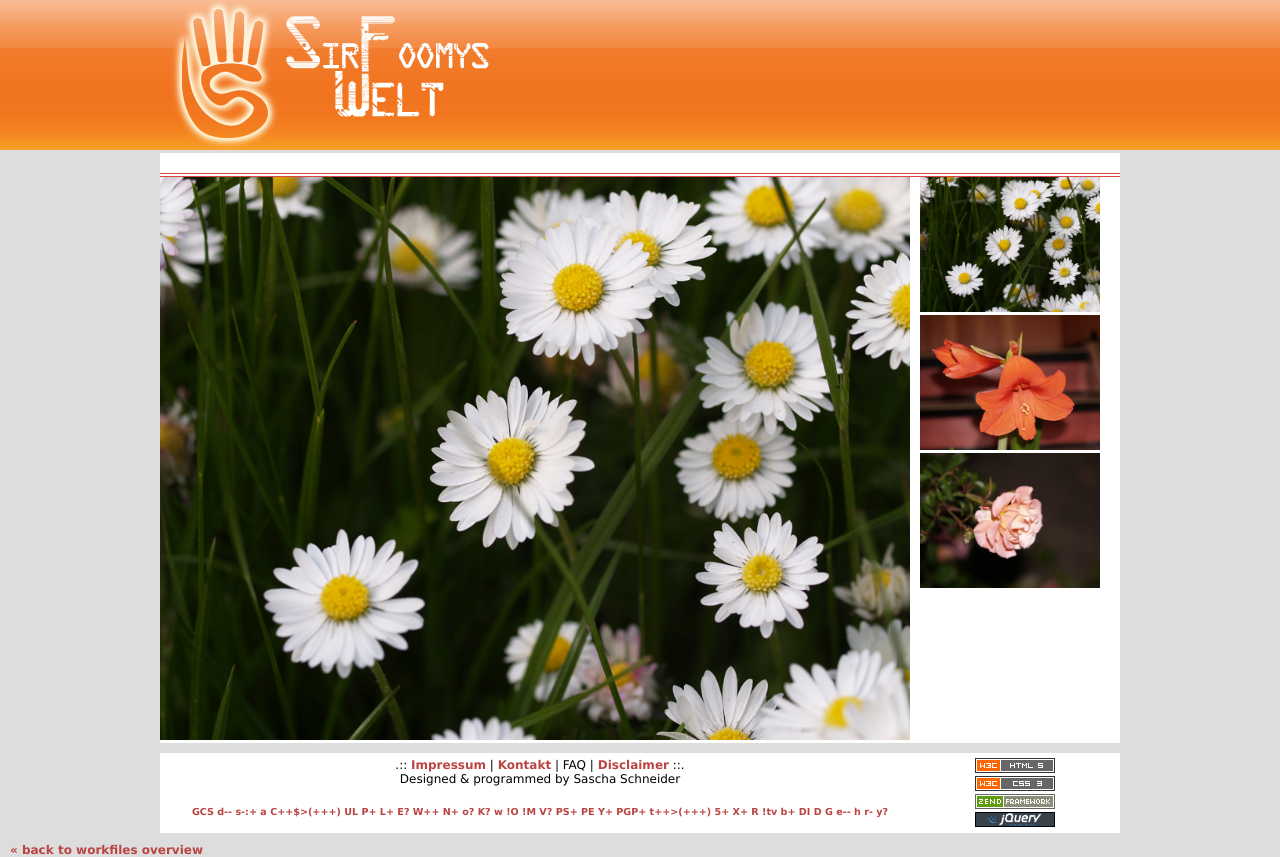
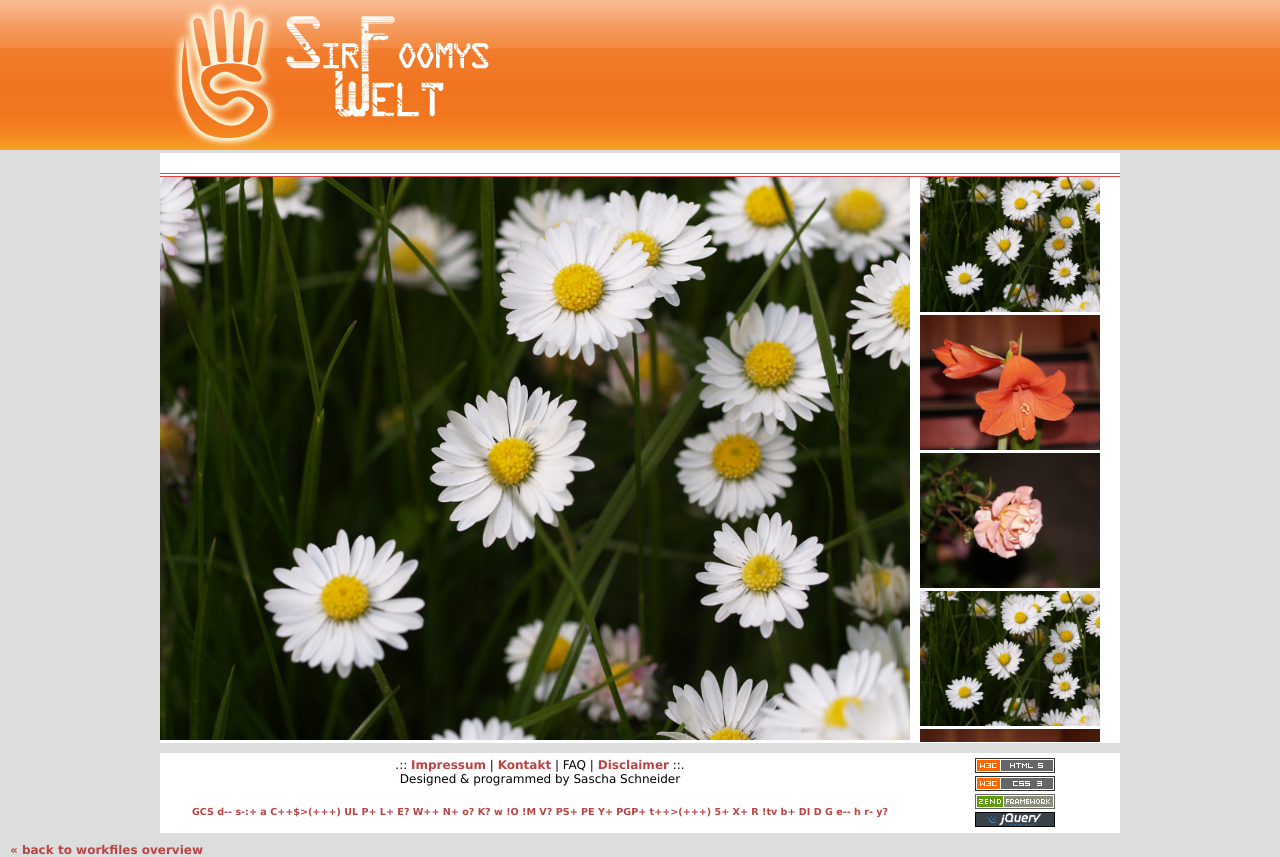
Before and after one commit to Foomy/sirfoomy, a PHP site: page /workfiles/gallery-photos.phtml in a window 1280 px wide. Run offline with PHP 8.4, Linux system fonts and the light colour scheme.

Commit message:
Gallery album implemented

```diff
--- a/public/js/Gallery.js
+++ b/public/js/Gallery.js
@@ -4,6 +4,7 @@
 
 	init: function () {
 		this.bindAlbumCover();
+		this.bindThumbnails();
 	},
 
 	bindAlbumCover: function () {
@@ -20,5 +21,19 @@
 			$('.is_rotLeft'+galId).css('left', '0px');
 			$('.is_rotRight'+galId).css('left', '0px');
 		});
+	},
+
+	bindThumbnails: function () {
+		var fadingSpeed = 700;
+
+		$('.is_tNail').unbind('click').bind('click.showImage', function () {
+			var imageId = $(this).data('id');
+			var imgSrc = $('.is_tnMeta'+imageId).data('imgsrc');
+//console.log(imgSrc);
+			$('.is_mainview').fadeOut(fadingSpeed, function () {
+				$('.is_mainview img').attr('src', imgSrc);
+			});
+			$('.is_mainview').fadeIn(fadingSpeed);
+		});
 	}
 };
--- a/public/skins/default/css/elements.css
+++ b/public/skins/default/css/elements.css
@@ -235,12 +235,15 @@ blockquote.signal {
 
 #gallery .thumbnails {
 	width: 200px;
-	overflow: scroll;
+	height: 565px;
+	overflow-y: scroll;
+	overflow-x: hidden;
 	float: right;
 }
 
 	#gallery .thumbnail {
 		width: 180px;
+		cursor: pointer;
 	}
 
 /*************************************************
--- a/public/workfiles/gallery-photos.phtml
+++ b/public/workfiles/gallery-photos.phtml
@@ -2,13 +2,28 @@
 <div id="content" class="oneColumn">
 	<article class="is_content">
 		<div id="gallery">
-			<div class="mainview">
+			<div class="mainview is_mainview">
 				<img src="/img/gallery/b808a9c0-pflanzen/gaensebloemscher.jpg" alt="">
 			</div>
 			<div class="thumbnails">
-				<img class="thumbnail" src="/img/gallery/b808a9c0-pflanzen/gaensebloemscher.jpg" alt="">
-				<img class="thumbnail" src="/img/gallery/b808a9c0-pflanzen/klivie.jpg" alt="">
-				<img class="thumbnail" src="/img/gallery/b808a9c0-pflanzen/rose.jpg" alt="">
+				<img class="thumbnail is_tNail is_tn1" data-id="1" src="/img/gallery/b808a9c0-pflanzen/gaensebloemscher.jpg" alt="">
+				<span class="is_tnMeta1" data-imgsrc="/img/gallery/b808a9c0-pflanzen/gaensebloemscher.jpg"></span>
+				<img class="thumbnail is_tNail is_tn2" data-id="2" src="/img/gallery/b808a9c0-pflanzen/klivie.jpg" alt="">
+				<span class="is_tnMeta2" data-imgsrc="/img/gallery/b808a9c0-pflanzen/klivie.jpg"></span>
+				<img class="thumbnail is_tNail is_tn3" data-id="3" src="/img/gallery/b808a9c0-pflanzen/rose.jpg" alt="">
+				<span class="is_tnMeta3" data-imgsrc="/img/gallery/b808a9c0-pflanzen/rose.jpg"></span>
+				<img class="thumbnail is_tNail is_tn4" data-id="4" src="/img/gallery/b808a9c0-pflanzen/gaensebloemscher.jpg" alt="">
+				<span class="is_tnMeta4" data-imgsrc="/img/gallery/b808a9c0-pflanzen/gaensebloemscher.jpg"></span>
+				<img class="thumbnail is_tNail is_tn5" data-id="5" src="/img/gallery/b808a9c0-pflanzen/klivie.jpg" alt="">
+				<span class="is_tnMeta5" data-imgsrc="/img/gallery/b808a9c0-pflanzen/klivie.jpg"></span>
+				<img class="thumbnail is_tNail is_tn6" data-id="6" src="/img/gallery/b808a9c0-pflanzen/rose.jpg" alt="">
+				<span class="is_tnMeta6" data-imgsrc="/img/gallery/b808a9c0-pflanzen/rose.jpg"></span>
+				<img class="thumbnail is_tNail is_tn7" data-id="7" src="/img/gallery/b808a9c0-pflanzen/gaensebloemscher.jpg" alt="">
+				<span class="is_tnMeta7" data-imgsrc="/img/gallery/b808a9c0-pflanzen/gaensebloemscher.jpg"></span>
+				<img class="thumbnail is_tNail is_tn8" data-id="8" src="/img/gallery/b808a9c0-pflanzen/klivie.jpg" alt="">
+				<span class="is_tnMeta8" data-imgsrc="/img/gallery/b808a9c0-pflanzen/klivie.jpg"></span>
+				<img class="thumbnail is_tNail is_tn9" data-id="9" src="/img/gallery/b808a9c0-pflanzen/rose.jpg" alt="">
+				<span class="is_tnMeta9" data-imgsrc="/img/gallery/b808a9c0-pflanzen/rose.jpg"></span>
 			</div>
 		</div>
 	</article>
```
